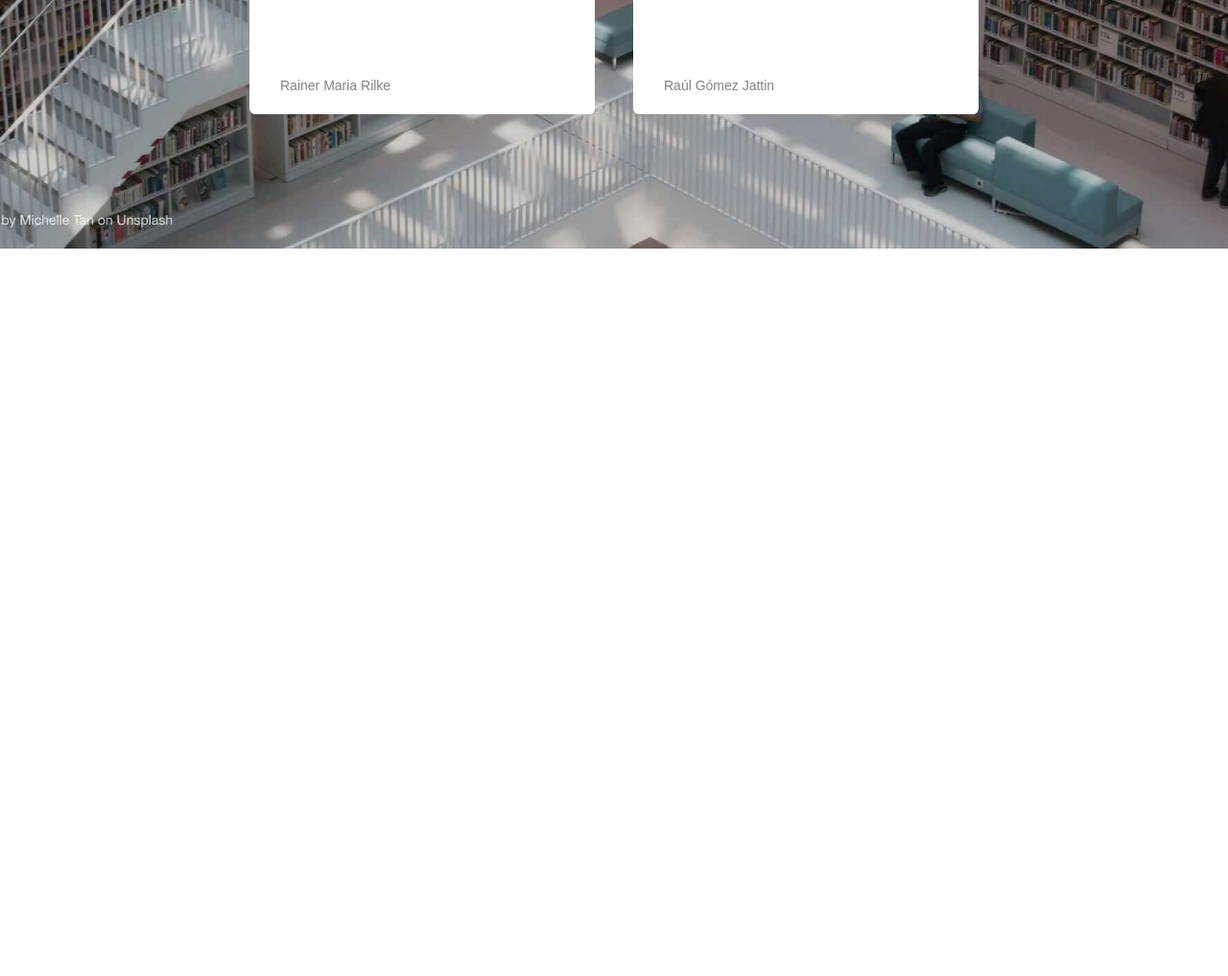
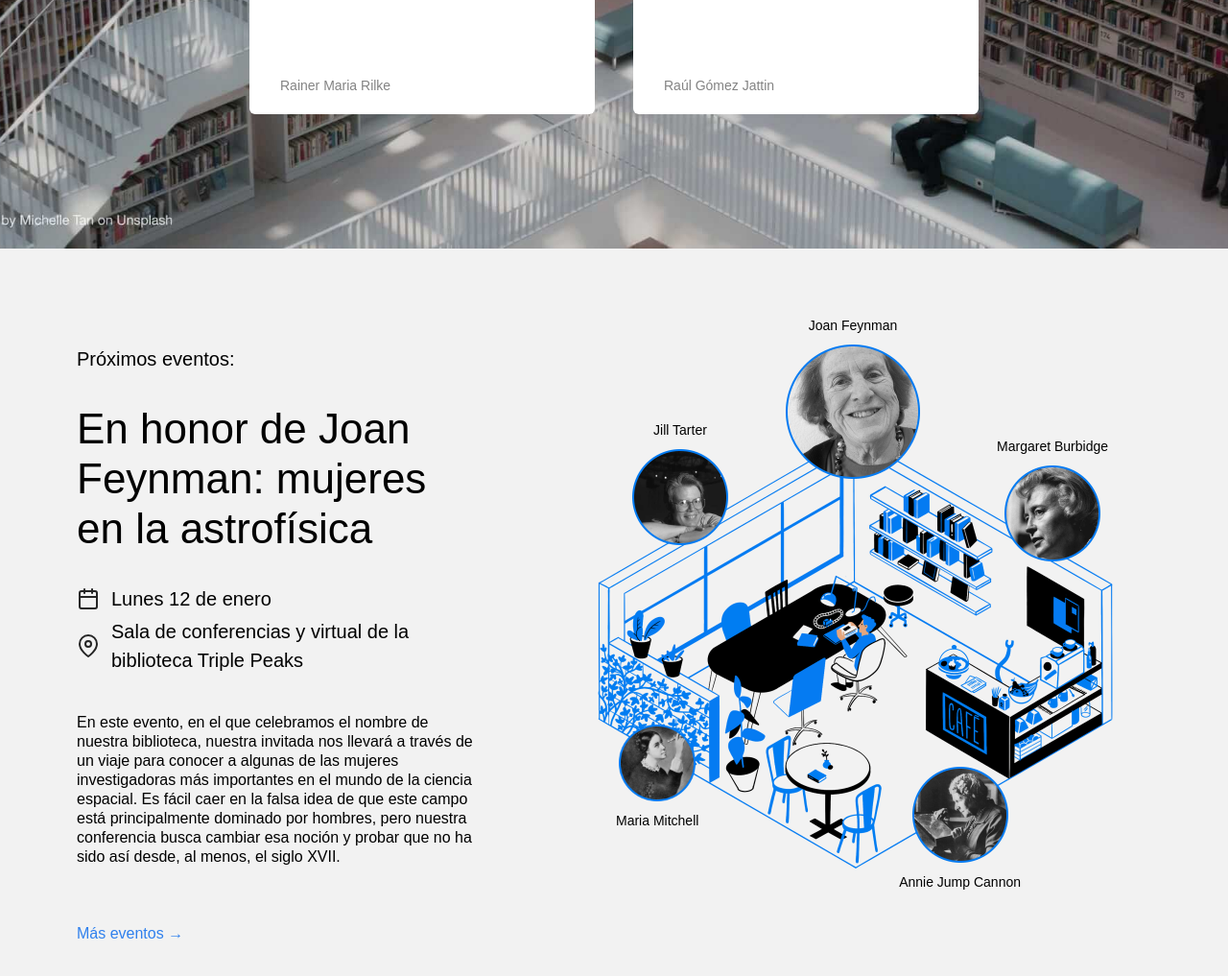
Before and after one commit to JacobCorp90/web_project_library_es, a plain HTML site: page index.html in a window 1280 px wide. Shown: the part 1835-2852 px from the top of the page at 96% size. Before the commit the page ends 2094 px from the top, so only its background shows below. Drawn offline with Linux system fonts and the light colour scheme.

Commit message:
Proyecto 3 Entrega Etapa 2

```diff
--- a/index.html
+++ b/index.html
@@ -26,7 +26,7 @@
               >
             </li>
             <li>
-              <a class="nav__link">Eventos</a>
+              <a class="nav__link" href="#events">Eventos</a>
             </li>
             <li>
               <a class="nav__link">Conviértete en miembro</a>
@@ -126,6 +126,92 @@
             </li>
           </ul>
         </section>
+        <section class="events" id="events">
+          <div class="events__content">
+            <h2 class="events__heading">Próximos eventos:</h2>
+            <h3 class="events__title">
+              En honor de Joan Feynman: mujeres en la astrofísica
+            </h3>
+            <div class="event-info events__info-section">
+              <div class="event-info__item">
+                <img
+                  src="./images/icon_calendar.svg"
+                  alt="Calendar icon"
+                  class="event-info__icon"
+                />
+                <p class="event-info__text">Lunes 12 de enero</p>
+              </div>
+              <div class="event-info__item">
+                <img
+                  src="./images/icon_pin.svg"
+                  alt="Pin icon"
+                  class="event-info__icon"
+                />
+                <p class="event-info__text">
+                  Sala de conferencias y virtual de la biblioteca Triple Peaks
+                </p>
+              </div>
+            </div>
+            <p class="events__description">
+              En este evento, en el que celebramos el nombre de nuestra
+              biblioteca, nuestra invitada nos llevará a través de un viaje para
+              conocer a algunas de las mujeres investigadoras más importantes en
+              el mundo de la ciencia espacial. Es fácil caer en la falsa idea de
+              que este campo está principalmente dominado por hombres, pero
+              nuestra conferencia busca cambiar esa noción y probar que no ha
+              sido así desde, al menos, el siglo XVII.
+            </p>
+            <a href="#" class="events__more">Más eventos &rarr;</a>
+          </div>
+          <div class="events__cover">
+            <!-- Comienza a crear la composición aquí -->
+            <img
+              src="./images/cafe.png"
+              alt="café de nuestra biblioteca"
+              class="events__image"
+            />
+            <div class="person person_name_feynman">
+              <p class="person__caption">Joan Feynman</p>
+              <img
+                src="./images/person_feynman.png"
+                alt="Joan Feynman"
+                class="person__image person__image_size_l"
+              />
+            </div>
+            <div class="person person_name_burbidge">
+              <p class="person__caption">Margaret Burbidge</p>
+              <img
+                src="./images/person_burbidge.png"
+                alt="Margaret Burbidge"
+                class="person__image person__image_size_m"
+              />
+            </div>
+            <div class="person person_name_cannon">
+              <img
+                src="./images/person_cannon.png"
+                alt="Annie Jump Cannon"
+                class="person__image person__image_size_m"
+              />
+              <p class="person__caption">Annie Jump Cannon</p>
+            </div>
+            <div class="person person_name_mitchell">
+              <img
+                src="./images/person_mitchell.png"
+                alt="Maria Mitchell"
+                class="person__image person__image_size_s"
+              />
+              <p class="person__caption">Maria Mitchell</p>
+            </div>
+            <div class="person person_name_tarter">
+              <p class="person__caption">Jill Tarter</p>
+              <img
+                src="./images/person_tarter.png"
+                alt="Jill Tarter"
+                class="person__image person__image_size_m"
+              />
+            </div>
+          </div>
+        </section>
       </main>
     </div>
   </body>
--- a/styles/style.css
+++ b/styles/style.css
@@ -165,3 +165,132 @@
   line-height: 20px;
   color: #838383;
 }
+
+.events {
+  padding: 100px 0 120px 80px;
+  display: flex;
+  align-items: start;
+  justify-content: space-between;
+  box-sizing: border-box;
+  background-color: #f2f2f2;
+}
+
+.events__content {
+  flex-basis: 580px;
+}
+
+.events__heading {
+  font-size: 20px;
+  font-weight: 500;
+  line-height: 30px;
+  margin: 0;
+}
+
+.events__title {
+  font-size: 44px;
+  font-weight: 500;
+  line-height: 52px;
+  margin: 32px 0 0;
+}
+
+.events__info-section {
+  margin-top: 32px;
+}
+
+.event-info__item {
+  display: flex;
+  align-items: center;
+  margin-bottom: 4px;
+  font-weight: 500;
+}
+
+.event-info__icon {
+  background-repeat: no-repeat;
+  background-position: center;
+  margin-right: 12px;
+  width: 24px;
+  height: 24px;
+}
+
+.event-info__text {
+  font-size: 20px;
+  font-weight: 500;
+  line-height: 30px;
+  margin: 0;
+}
+
+.events__description {
+  margin: 40px 0 60px;
+}
+
+.events__more {
+  color: #2f80ed;
+  text-decoration: none;
+}
+
+.events__cover {
+  flex-grow: 1;
+  flex-shrink: 0;
+  flex-basis: 780px;
+  max-width: 780px;
+  position: relative;
+}
+
+.events__image {
+  max-width: 100%;
+}
+
+.person {
+  position: absolute;
+  display: flex;
+  align-items: center;
+  flex-direction: column;
+  gap: 10px;
+}
+
+.person_name_feynman {
+  top: -30px;
+  left: 319px;
+}
+
+.person_name_burbidge {
+  top: 96px;
+  right: 125px;
+}
+
+.person_name_cannon {
+  bottom: 18px;
+  right: 216px;
+}
+
+.person_name_mitchell {
+  bottom: 82px;
+  left: 142px;
+}
+
+.person_name_tarter {
+  top: 79px;
+  left: 159px;
+}
+
+.person__image {
+  max-width: 100%;
+}
+
+.person__image_size_l {
+  width: 140px;
+}
+
+.person__image_size_m {
+  width: 100px;
+}
+
+.person__image_size_s {
+  width: 80px;
+}
+
+.person__caption {
+  text-align: center;
+  font-size: 14px;
+  margin: 0;
+}
```
